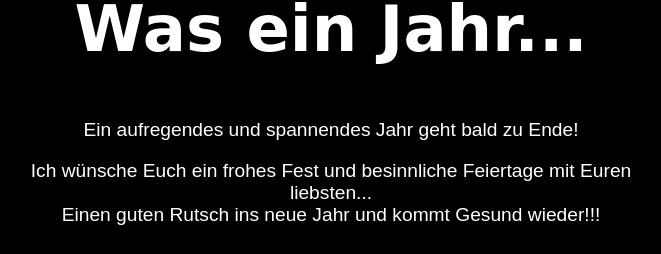
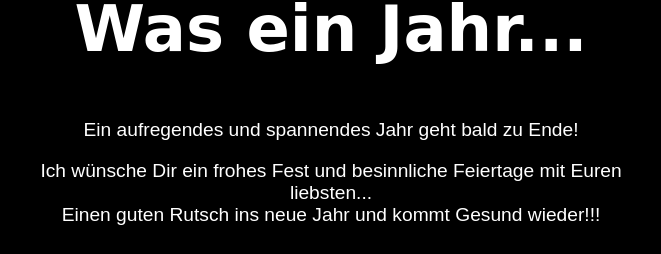
Before and after one commit to OneCleverFox/Digital_Christmas_Card, a plain HTML site: page index.html in a window 1280 px wide. Shown: the part 869-1123 px from the top of the page, without its empty margins (309-970 px from the left). Drawn offline with Linux system fonts and the light colour scheme; a web font is replaced by a local one.

Commit message:
modified:   index.html

```diff
--- a/index.html
+++ b/index.html
@@ -22,7 +22,7 @@
       </p>
       <br>
       <p>
-        Ich wünsche Euch ein frohes Fest und besinnliche Feiertage mit Euren liebsten...
+        Ich wünsche Dir ein frohes Fest und besinnliche Feiertage mit Euren liebsten...
       </p>
       <p>
         Einen guten Rutsch ins neue Jahr und kommt Gesund wieder!!!
```
